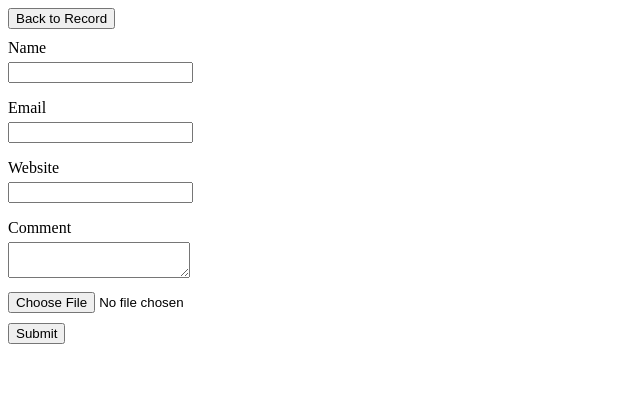
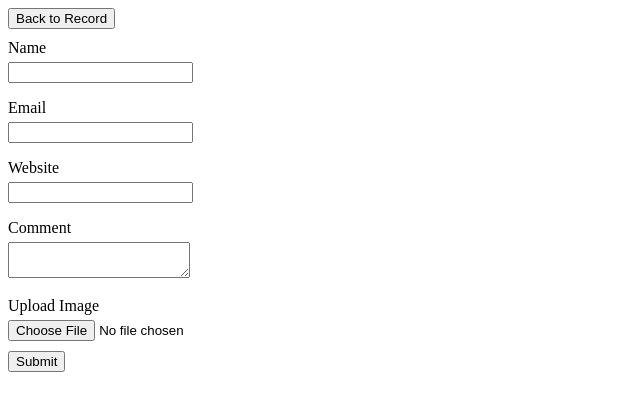
Before and after one commit to tanjiya/CrudUsingPdoInPhp, a PHP site: page /create.php in a window 1280 px wide. Shown: the top 411 px of the page, without its empty margins (0-640 px from the left). Run offline with PHP 8.4, Linux system fonts and the light colour scheme.

Commit message:
Update create.php

```diff
--- a/create.php
+++ b/create.php
@@ -40,6 +40,7 @@
             <textarea name="comment" id="comment"></textarea>
         </div>
         <div class="bottom-margin">
+            <label for="fileToUpload">Upload Image</label>
             <input type="file" name="fileToUpload" id="fileToUpload">
         </div>
         <div>
```
